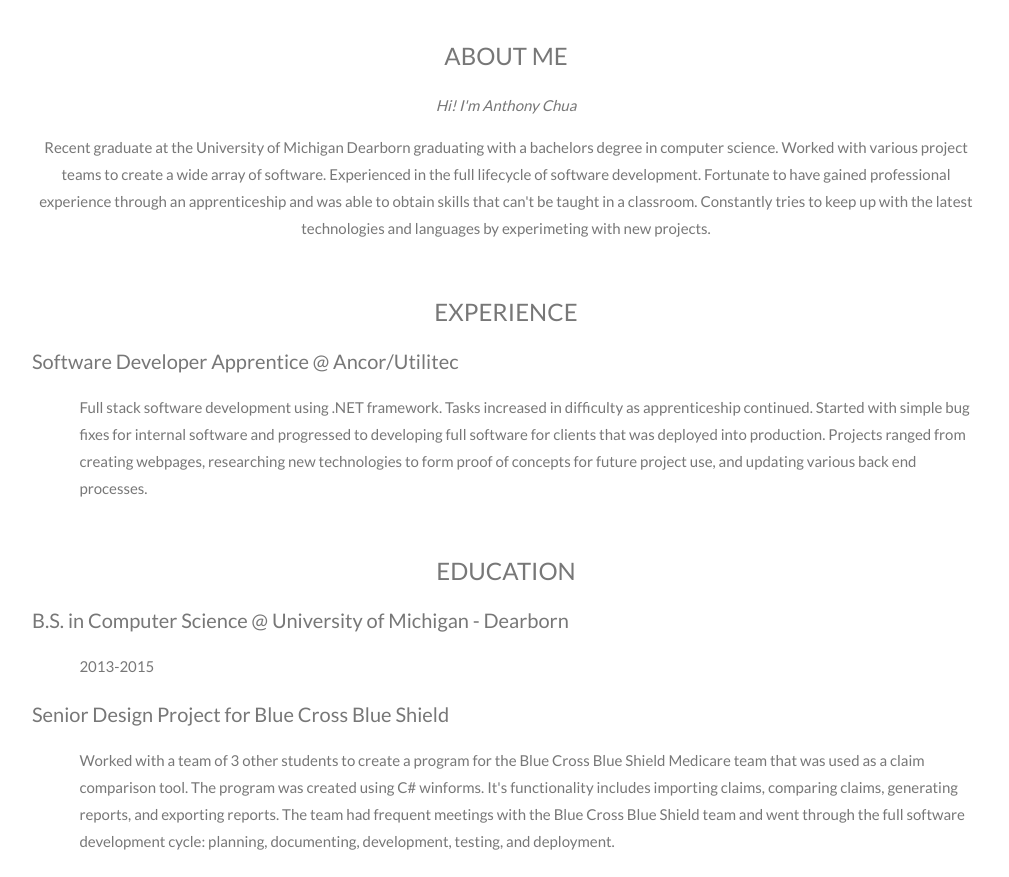
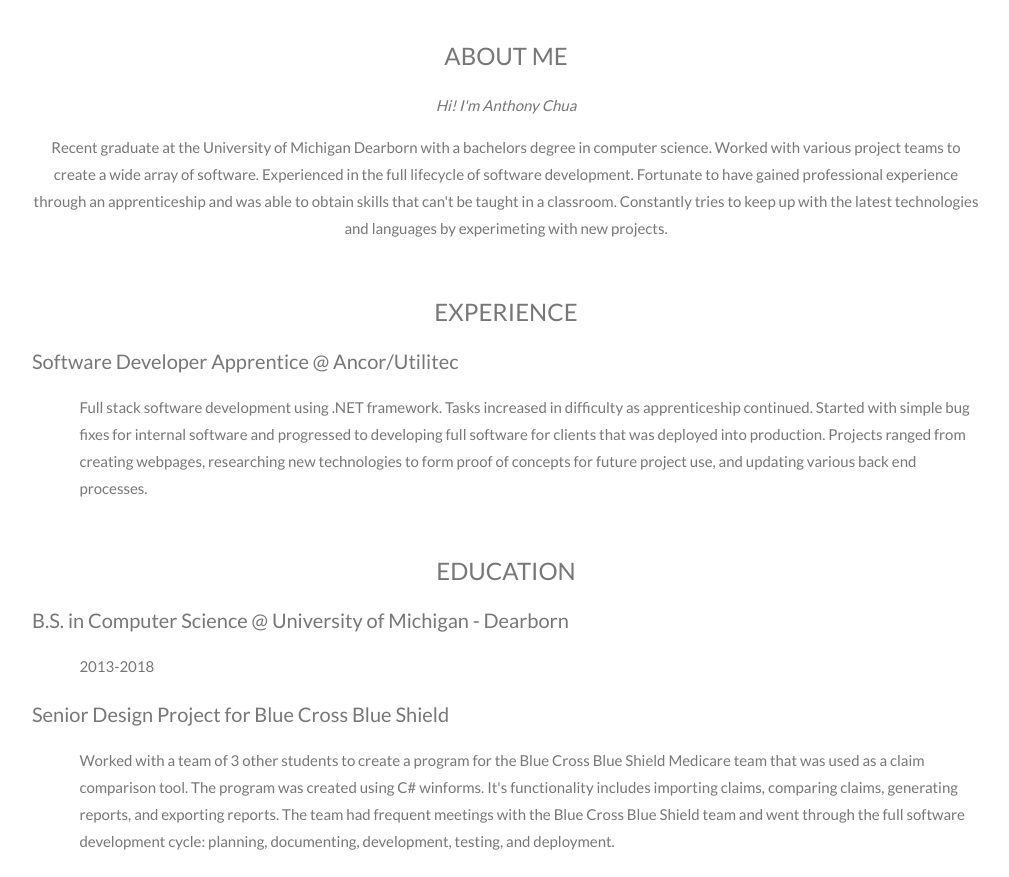
Before and after one commit to aachua/Portfolio, a plain HTML site: page index.html in a window 1280 px wide. Shown: the part 440-1317 px from the top of the page, without its empty margins (134-1143 px from the left). Drawn offline with nearby package versions, Linux system fonts and the light colour scheme.

Commit message:
Updated grammar/info mistakes on "about me" section

```diff
--- a/index.html
+++ b/index.html
@@ -45,7 +45,7 @@
     <div class="w3-content w3-container w3-padding-64" id="about">
         <h3 class="w3-center">ABOUT ME</h3>
         <p class="w3-center"><em>Hi! I'm Anthony Chua</em></p>
-        <p class="w3-center">Recent graduate at the University of Michigan Dearborn graduating
+        <p class="w3-center">Recent graduate at the University of Michigan Dearborn
             with a bachelors degree in computer science. Worked with various project teams to create a wide array of
             software. Experienced in the full lifecycle of software development. Fortunate to have gained professional
             experience through an apprenticeship and was able to obtain skills that can't be taught in a classroom.
@@ -66,7 +66,7 @@
         <h3 class="w3-center nextHeader">EDUCATION</h3>
         <div class="w3-margin-bottom">
             <h4 class="w3-row">B.S. in Computer Science @ University of Michigan - Dearborn</h4>
-            <p class="description">2013-2015</p>
+            <p class="description">2013-2018</p>
         </div>
         <div class="w3-margin-bottom">
             <h4 class="w3-row">Senior Design Project for Blue Cross Blue Shield</h4>
```
